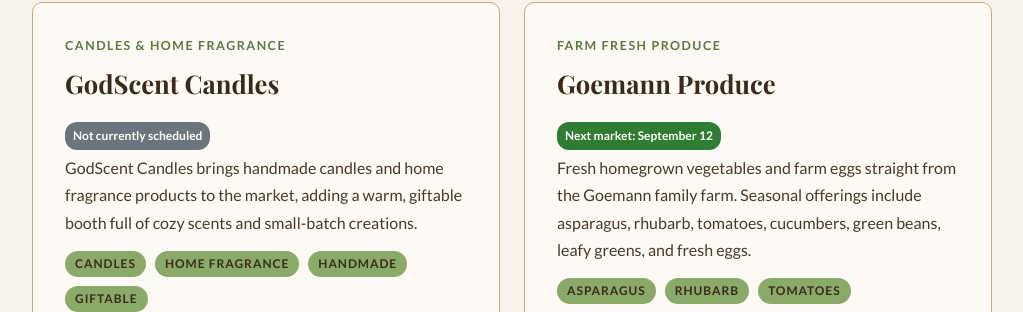
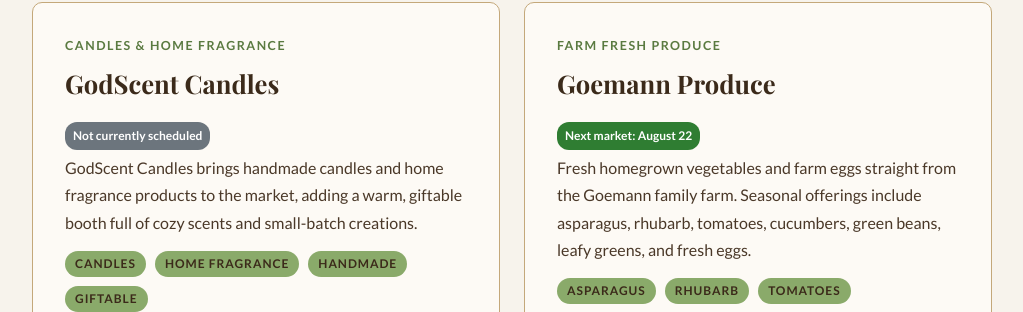
Before and after one commit to blueearthcommunitymarket/blueearthcommunitymarket.github.io, a Jekyll site: the page built from vendor-spotlight/index.md, in a window 1280 px wide and 900 px high, scrolled down 3216 px. Shown: the part 132-444 px from the top of the window, without its empty margins (128-1151 px from the left). Built offline with Jekyll 4.4.1, drawn with Linux system fonts in a browser that asks for light colours; some web fonts are replaced.

Commit message:
Fix Goemann spotlight date

```diff
--- a/vendor-spotlight/index.html
+++ b/vendor-spotlight/index.html
@@ -270,7 +270,7 @@
             <div class="section-label">Farm Fresh Produce</div>
             <h2>Goemann Produce</h2>
             <div class="market-frequency">
-                <span class="frequency-badge freq-next">Next market: September 12</span>
+                <span class="frequency-badge freq-next">Next market: August 22</span>
             </div>
             <p>Fresh homegrown vegetables and farm eggs straight from the Goemann family farm. Seasonal offerings include asparagus, rhubarb, tomatoes, cucumbers, green beans, leafy greens, and fresh eggs.</p>
             <div class="pills" style="margin-top: 12px;">
--- a/vendor-spotlight/index.md
+++ b/vendor-spotlight/index.md
@@ -270,7 +270,7 @@
             <div class="section-label">Farm Fresh Produce</div>
             <h2>Goemann Produce</h2>
             <div class="market-frequency">
-                <span class="frequency-badge freq-next">Next market: September 12</span>
+                <span class="frequency-badge freq-next">Next market: August 22</span>
             </div>
             <p>Fresh homegrown vegetables and farm eggs straight from the Goemann family farm. Seasonal offerings include asparagus, rhubarb, tomatoes, cucumbers, green beans, leafy greens, and fresh eggs.</p>
             <div class="pills" style="margin-top: 12px;">
```
